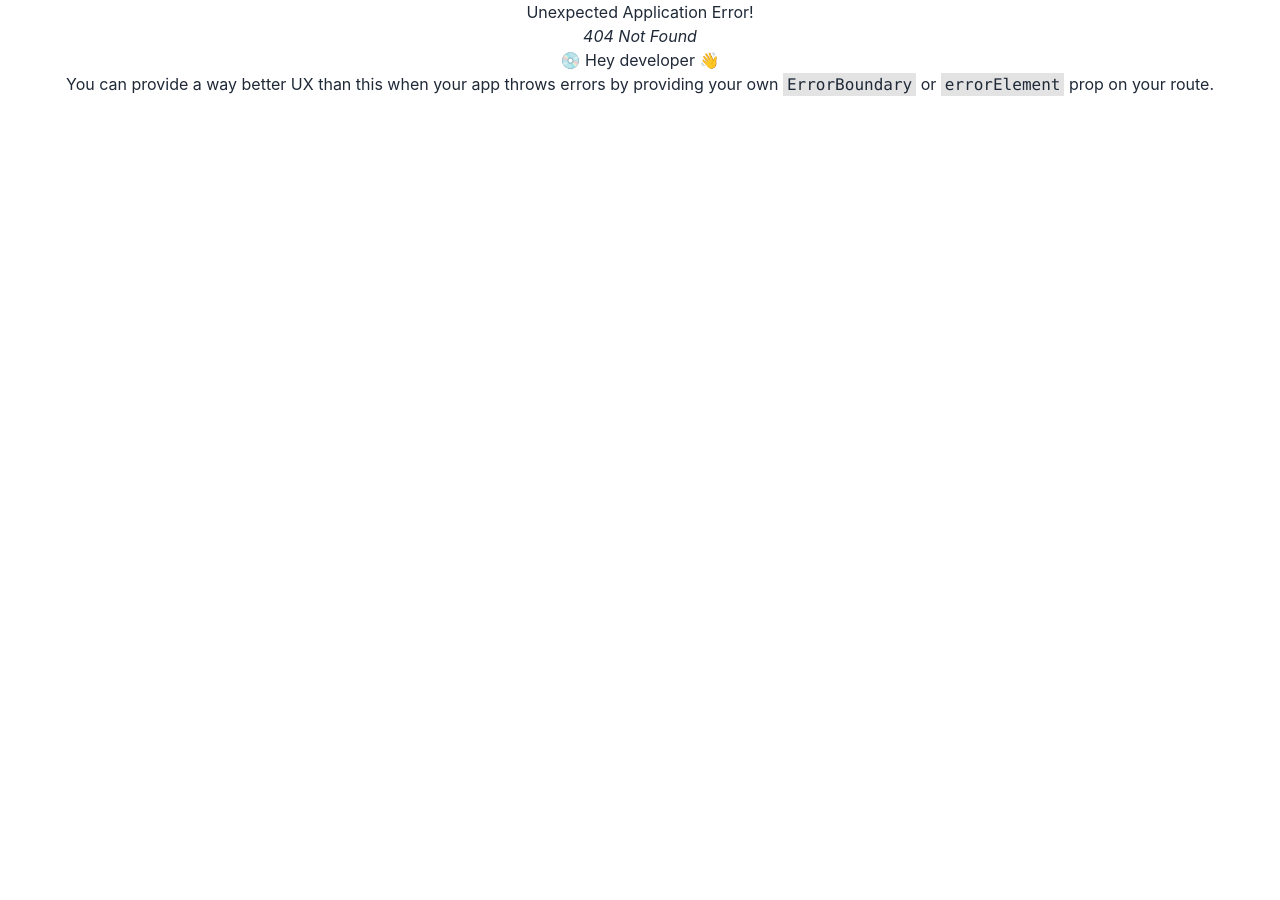
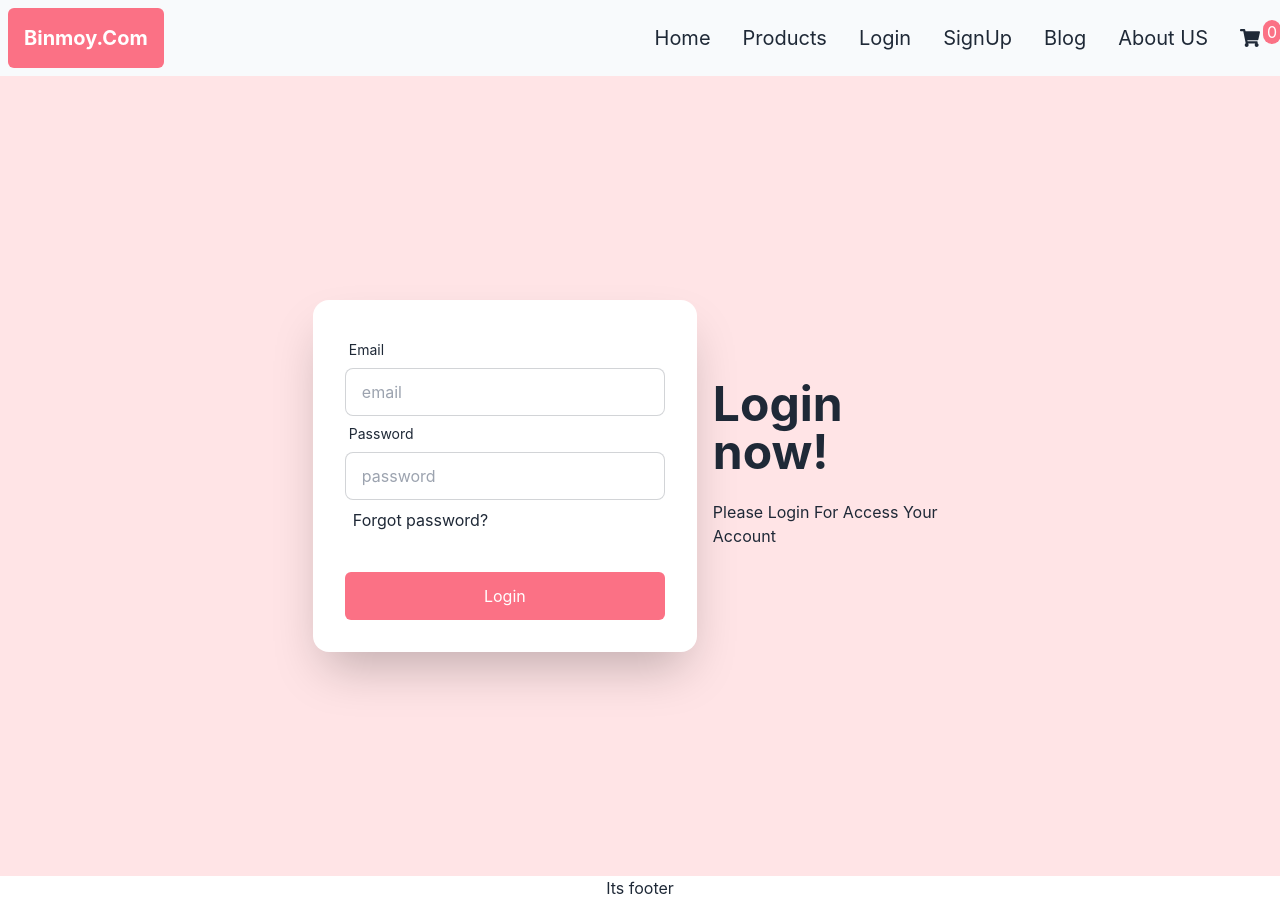
Before and after one commit to mdasif526976/Binmoy.Com, a React (Create React App) app: page /login in a window 1280 px wide. Before the commit this address had no page. Before the commit the page ends 800 px from the top, so only its background shows below. Built offline with nearby package versions, Linux system fonts and the light colour scheme.

Commit message:
Login from without authentication

```diff
--- a/package.json
+++ b/package.json
@@ -10,6 +10,7 @@
     "firebase": "^9.14.0",
     "react": "^18.2.0",
     "react-dom": "^18.2.0",
+    "react-hook-form": "^7.39.5",
     "react-icons": "^4.6.0",
     "react-router-dom": "^6.4.3",
     "react-scripts": "5.0.1",
--- a/src/Routes/Routes.js
+++ b/src/Routes/Routes.js
@@ -1,5 +1,6 @@
 import { createBrowserRouter } from "react-router-dom";
 import Home from "../component/Home/Home";
+import Login from "../component/Login/Login";
 import Products from "../component/Products/Products";
 import Main from "../layout/Main/Main";
 
@@ -15,6 +16,10 @@ export const router = createBrowserRouter([
         {
             path:'/product',
             element:<Products></Products>
+        },
+        {
+            path:'/login',
+            element:<Login></Login>
         }
         ]
     },
--- /dev/null
+++ b/src/component/Login/Login.js
@@ -0,0 +1,50 @@
+import React from 'react';
+import { useForm } from 'react-hook-form';
+const Login = () => {
+const {register,handleSubmit,formState:{errors}} = useForm();
+const login =(data)=>{
+    console.log(data)
+}
+    return (
+        <div>
+            <div className="hero min-h-screen bg-rose-100">
+  <div className="hero-content flex-col lg:flex-row-reverse">
+    <div className="text-center lg:text-left">
+      <h1 className="text-5xl font-bold">Login now!</h1>
+      <p className="py-6">Please Login For Access Your Account </p>
+    </div>
+    <div className="card flex-shrink-0 w-full max-w-sm shadow-2xl bg-base-100">
+      <div className="card-body">
+        <form onSubmit={handleSubmit(login)}>
+        <div className="form-control">
+          <label className="label">
+            <span className="label-text">Email</span>
+          </label>
+          <input type="text"
+          {...register("email", { required: true })}
+          placeholder="email" className="input input-bordered" />
+        </div>
+        <div className="form-control">
+          <label className="label">
+            <span className="label-text">Password</span>
+          </label>
+          <input {...register("password", { required: true })}
+          type="text"
+          placeholder="password" className="input input-bordered" />
+          <label className="label">
+            <p className="label pt-0 hover:underline">Forgot password?</p>
+          </label>
+        </div>
+        <div className="form-control mt-6">
+          <input type='submit' className="bg-rose-400 text-white p-3 rounded-md" value='Login'/>
+        </div>
+        </form>
+      </div>
+    </div>
+  </div>
+</div>
+        </div>
+    );
+};
+
+export default Login;
--- a/src/component/card/Card.js
+++ b/src/component/card/Card.js
@@ -1,9 +1,27 @@
 import React from 'react';
 
 const Card = () => {
+    const rating = <div className="rating">
+    <input type="radio" name="rating-4" className="mask mask-star-2 bg-yellow-500" />
+    <input type="radio" name="rating-4" className="mask mask-star-2 bg-yellow-500" checked />
+    <input type="radio" name="rating-4" className="mask mask-star-2 bg-yellow-500" checked/>
+    <input type="radio" name="rating-4" className="mask mask-star-2 bg-yellow-500" />
+    <input type="radio" name="rating-4" className="mask mask-star-2 bg-yellow-500" />
+  </div>
     return (
         <div>
-
+           <div className="card card-compact w-96 bg-base-100 shadow-xl">
+  <figure><img src="https://placeimg.com/400/225/arch" alt="Shoes" /></figure>
+  <div className="card-body ">
+   <h2 className="card-title">Shoes!</h2>
+    {rating}
+    <p>If a dog chews shoes whose shoes does he choose?</p>
+    <div className="card-actions justify-around">
+      <button className="btn btn-primary">Add To Cart</button>
+      <button className="btn btn-primary">Buy Now</button>
+    </div>
+  </div>
+</div>
         </div>
     );
 };
--- a/src/shered/Navbar.js
+++ b/src/shered/Navbar.js
@@ -4,12 +4,12 @@ import { Link } from 'react-router-dom';
 
 const Navbar = () => {
     const menu =<>
-     <li><Link className='font-normal text-xl hover:bg-rose-500 hover:text-white rounded-md '>Home</Link></li>
-     <li><Link className='font-normal text-xl hover:bg-rose-500 hover:text-white rounded-md '>Products</Link></li>
-     <li><Link className='font-normal text-xl hover:bg-rose-500 hover:text-white rounded-md '>Login</Link></li>
-     <li><Link className='font-normal text-xl hover:bg-rose-500 hover:text-white rounded-md '>SignUp</Link></li>
-     <li><Link className='font-normal text-xl hover:bg-rose-500 hover:text-white rounded-md '>Blog</Link></li>
-     <li><Link className='font-normal text-xl hover:bg-rose-500 hover:text-white rounded-md '>About US</Link></li>
+     <li><Link to='' className='font-normal text-xl hover:bg-rose-500 hover:text-white rounded-md '>Home</Link></li>
+     <li><Link to='/product' className='font-normal text-xl hover:bg-rose-500 hover:text-white rounded-md '>Products</Link></li>
+     <li><Link to='/login' className='font-normal text-xl hover:bg-rose-500 hover:text-white rounded-md '>Login</Link></li>
+     <li><Link to='' className='font-normal text-xl hover:bg-rose-500 hover:text-white rounded-md '>SignUp</Link></li>
+     <li><Link to='' className='font-normal text-xl hover:bg-rose-500 hover:text-white rounded-md '>Blog</Link></li>
+     <li><Link to='' className='font-normal text-xl hover:bg-rose-500 hover:text-white rounded-md '>About US</Link></li>
      <li>
         <div className='relative'>
             <p className='bg-rose-400 px-1 absolute font-normal left-[39px] text-white top-2
```
Also changed, not shown: 1 other file (tests, documents, lock files or other folders).
